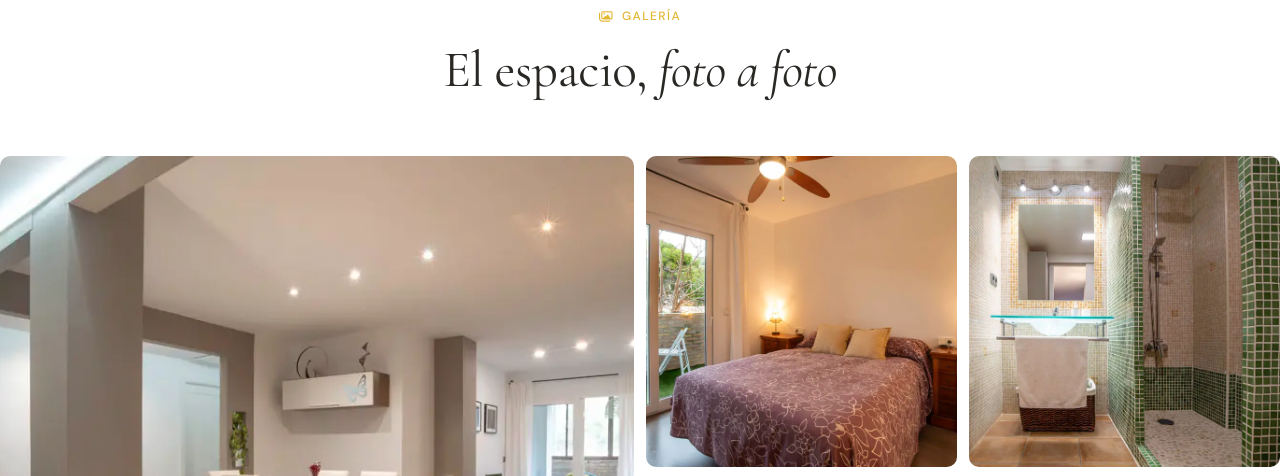
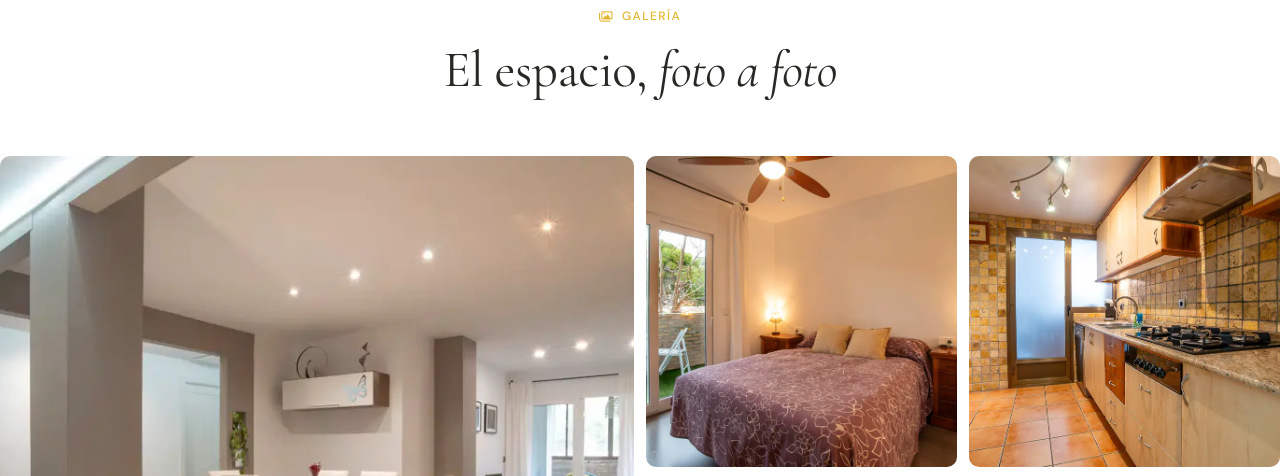
Before and after one commit to MrMarpel/estancia-mar-montana, a plain HTML site: page es/index.html in a window 1280 px wide. Shown: the part 2657-3133 px from the top of the page. Drawn offline with nearby package versions, Linux system fonts and the light colour scheme.

Commit message:
actualizacion index2

```diff
--- a/es/index.html
+++ b/es/index.html
@@ -341,7 +341,7 @@
           <div class="gallery-caption">Habitación principal</div>
         </div>
         <div class="gallery-item">
-          <img src="/img/Baño-principal.webp" alt="Baño con ducha moderna" loading="lazy" />
+          <img src="/img/Cocina-equipada.webp" alt="Baño con ducha moderna" loading="lazy" />
           <div class="gallery-caption">Baño principal</div>
         </div>
         <div class="gallery-item">
```
